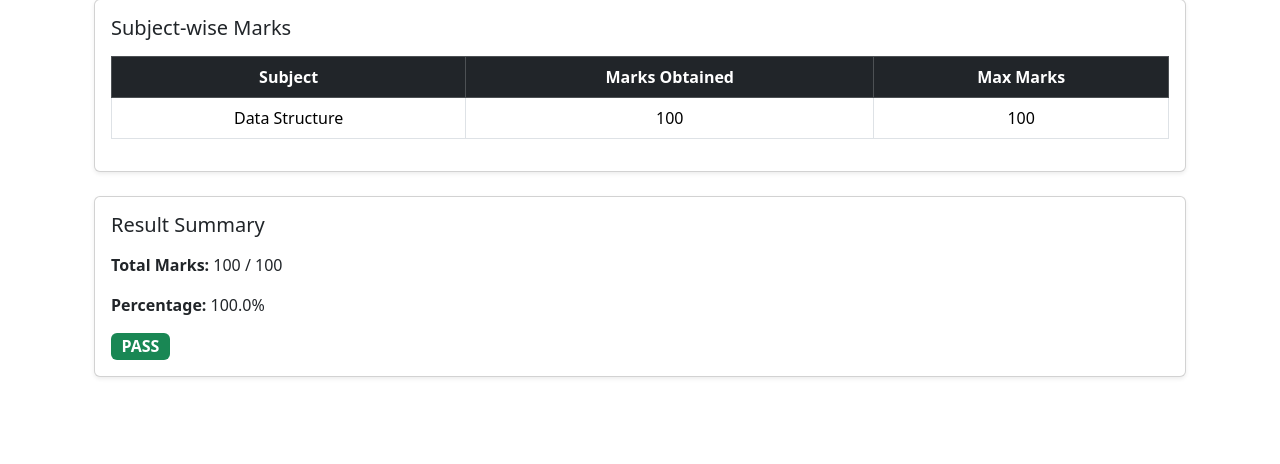
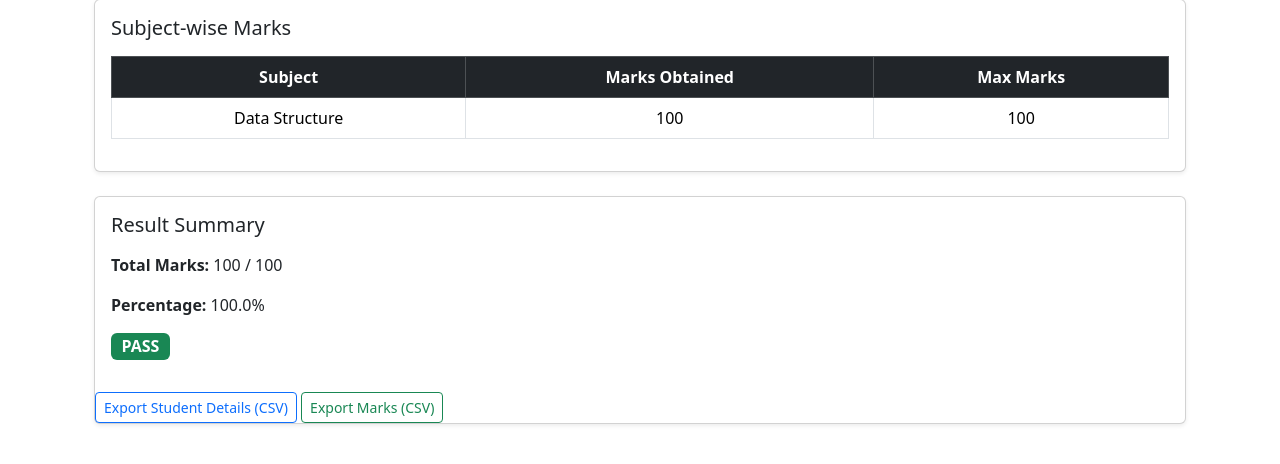
Before and after one commit to Srivenkatesh03/Student_Management_System, a Django app: page /students/3/report/ in a window 1280 px wide. Shown: the part 256-720 px from the top of the page. Run offline with Django 5.2, Linux system fonts and the light colour scheme; data comes from the database, SQL or seed files in the repository.

Commit message:
Add CSV export functionality for student details and marks in views and update student report template

```diff
--- a/core/urls.py
+++ b/core/urls.py
@@ -10,6 +10,11 @@ urlpatterns = [
     path('students/<int:pk>/edit/',views.student_update, name='student_update'),
     path('students/<int:pk>/delete/',views.student_delete, name='student_delete'),
     path('students/<int:pk>/report/', views.student_report, name='student_report'),
+    path(
+    'students/<int:pk>/export/details/',views.export_student_details_csv,name='export_student_details'),
+    path('students/<int:pk>/export/marks/', views.export_student_marks_csv,name='export_student_marks'
+),
+
 
 
 ]
--- a/core/views.py
+++ b/core/views.py
@@ -1,4 +1,5 @@
 from django.shortcuts import redirect, render, get_object_or_404
+import csv
 from django.http import HttpResponse
 from django.contrib import messages
 from core.forms import StudentForm
@@ -102,3 +103,60 @@ def student_report(request, pk):
         'marks': marks,
     }
     return render(request, 'core/student_report.html', context)
+
+@login_required
+@user_passes_test(is_staff_user)
+def export_student_details_csv(request,pk):
+    student= get_object_or_404(Student,pk=pk)
+
+    response = HttpResponse(content_type='text/csv')
+    response['Content-Disposition'] = f'attachment; filename="student_{student.id}details.csv"'
+
+    writer = csv.writer(response)
+
+    writer.writerow({
+        'Name','Email',"Department",'Year','Total Marks', 'Percentage', 'Result'
+    })
+
+    writer.writerow([
+        student.name,
+        student.email,
+        student.get_department_display(),
+        student.year,
+        student.total_marks_obtained(),
+        student.percentage(),
+        student.result(),
+    ])
+
+    return response
+
+
+@login_required
+@user_passes_test(is_staff_user)
+def export_student_marks_csv(request, pk):
+    student = get_object_or_404(Student, pk=pk)
+    marks = student.marks.select_related('subject')
+
+    response = HttpResponse(content_type='text/csv')
+    response['Content-Disposition'] = (
+        f'attachment; filename="student_{student.id}_marks.csv"'
+    )
+
+    writer = csv.writer(response)
+
+    # Header
+    writer.writerow([
+        'Subject',
+        'Marks Obtained',
+        'Max Marks'
+    ])
+
+    # Rows
+    for mark in marks:
+        writer.writerow([
+            mark.subject.name,
+            mark.marks_obtained,
+            mark.subject.max_marks
+        ])
+
+    return response
--- a/templates/core/student_report.html
+++ b/templates/core/student_report.html
@@ -59,7 +59,18 @@
                 <span class="badge bg-danger fs-6">FAIL</span>
             {% endif %}
         </div>
+        <div class="mt-3">
+            <a href="{% url 'export_student_details' student.id %}"
+            class="btn btn-outline-primary btn-sm">
+                Export Student Details (CSV)
+            </a>
+
+            <a href="{% url 'export_student_marks' student.id %}"
+            class="btn btn-outline-success btn-sm">
+                Export Marks (CSV)
+            </a>
+        </div>
+
     </div>
-
 </div>
 {% endblock %}
```
